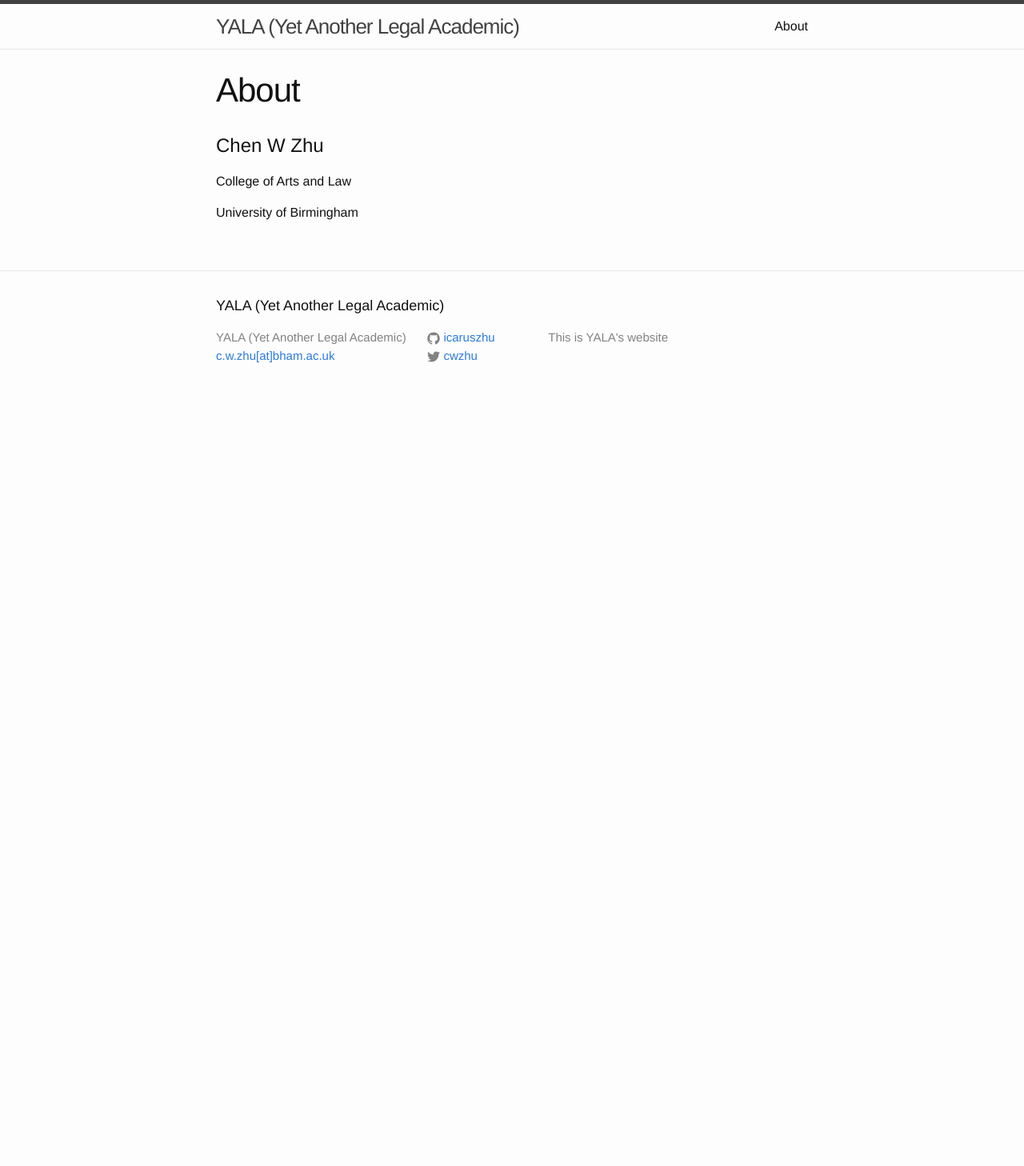
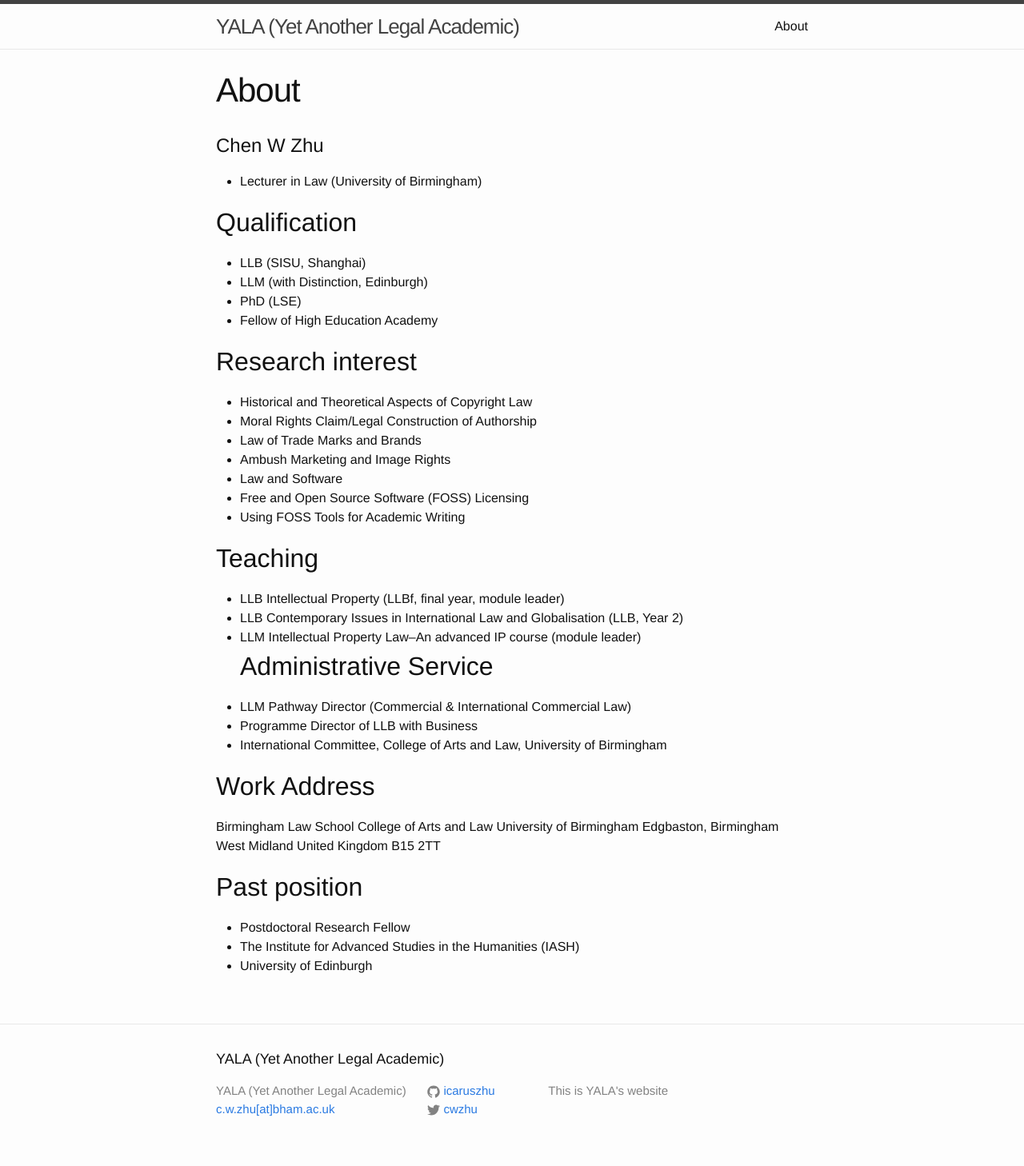
Before and after one commit to icaruszhu/icaruszhu.github.io, a Jekyll site: the page built from about.md, in a window 1280 px wide. Shown: the whole page at 80% size. Built offline with Jekyll 4.4.1, drawn with Linux system fonts in a browser that asks for light colours; before the commit the page ends 900 px from its top, so only the background shows below that.

Commit message:
add publication and update about.md

```diff
--- /dev/null
+++ b/Gemfile
@@ -0,0 +1,3 @@
+source "https://rubygems.org"
+
+gem 'github-pages', group: :jekyll_plugins
--- a/about.md
+++ b/about.md
@@ -5,7 +5,42 @@ permalink: /about/
 ---
 
 # Chen W Zhu
+- Lecturer in Law  (University of Birmingham)
 
+## Qualification
+- LLB (SISU, Shanghai)
+- LLM (with Distinction, Edinburgh)
+- PhD (LSE)
+- Fellow of High Education Academy
+
+## Research interest
+- Historical and Theoretical Aspects of Copyright Law
+- Moral Rights Claim/Legal Construction of Authorship
+- Law of Trade Marks and Brands
+- Ambush Marketing and Image Rights
+- Law and Software
+- Free and Open Source Software (FOSS) Licensing
+- Using FOSS Tools for Academic Writing
+
+## Teaching
+- LLB Intellectual Property  (LLBf, final year, module leader)
+- LLB Contemporary Issues in International Law and Globalisation (LLB, Year 2)
+- LLM Intellectual Property Law--An advanced IP course (module leader)
+## Administrative Service
+- LLM Pathway Director (Commercial & International Commercial Law)
+- Programme Director of LLB with Business
+- International Committee, College of Arts and Law, University of Birmingham
+
+## Work Address
+Birmingham Law School
 College of Arts and Law
+University of Birmingham
+Edgbaston, Birmingham
+West Midland
+United Kingdom
+B15 2TT
 
-University of Birmingham
+## Past position
+- Postdoctoral Research Fellow
+- The Institute for Advanced Studies in the Humanities (IASH)
+- University of Edinburgh
```
Also changed, not shown: _page/publication.md (added, +14 -0 lines), Gemfile.lock (added).
